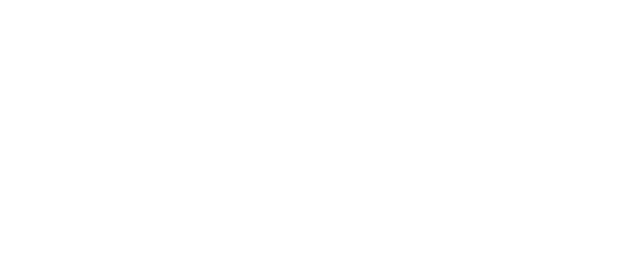
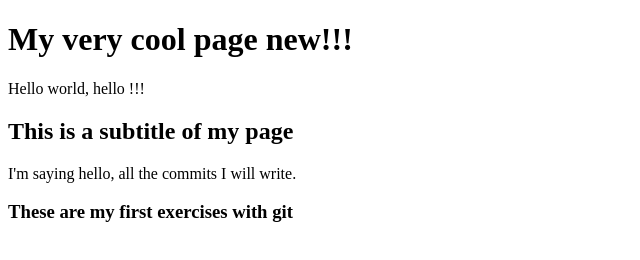
Before and after one commit to WojtekCC/learning-git-2, a plain HTML site: page index.html in a window 1280 px wide. Shown: the whole page, without its empty margins (0-640 px from the left). Drawn offline with Linux system fonts and the light colour scheme.

Commit message:
Add initial content

```diff
--- a/index.html
+++ b/index.html
@@ -5,5 +5,10 @@
 		<title>My page</title>
 	</head>
 	<body>
+		<h1>My very cool page new!!!</h1>
+		<p>Hello world, hello !!!</p>
+		<h2>This is a subtitle of my page</h2>
+		<p>I'm saying hello, all the commits I will write.</p>
+		<h3>These are my first exercises with git</h3>
 	</body>
 </html>
```
